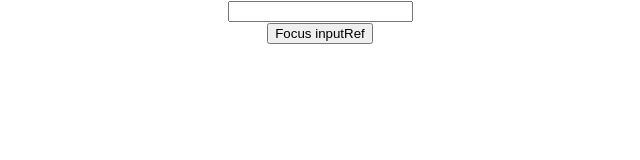
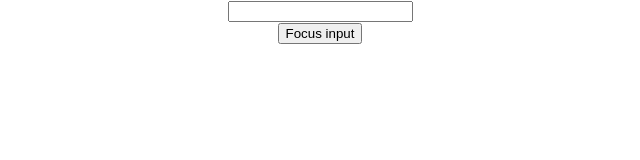
Before and after one commit to Lincy97/React-Tutorials, a React (Create React App) app: page / in a window 1280 px wide. Shown: the top 160 px of the page, without its empty margins (320-960 px from the left). Built offline with nearby package versions, Linux system fonts and the light colour scheme.

Commit message:
Forwarding Refs

```diff
--- a/src/App.js
+++ b/src/App.js
@@ -2,12 +2,14 @@ import logo from './logo.svg';
 import './App.css';
 import RefsDemo from './components/RefsDemo';
 import FocusInput from './components/FocusInput';
+import FRParentInput from './components/FRParentInput';
 
 function App() {
   return (
     <div className="App">
       {/* <RefsDemo/> */}
-      <FocusInput />
+      {/* <FocusInput /> */}
+      <FRParentInput />
     </div>
   );
 }
--- /dev/null
+++ b/src/components/FRInput.js
@@ -0,0 +1,21 @@
+import React from 'react'
+
+// function FRInput() {
+//     return(
+//         <div>
+//             <input type='text' />
+//         </div>
+//     )
+// }
+
+// 4. Child component receive the ref from the parent component and attaches it to the native input element
+const FRInput = React.forwardRef( (props, ref) => {
+    return(
+        <div>
+            {/* 6. The child element is basically forwarding this reference */}
+            <input type='text' ref={ref} />
+        </div>
+    )
+})
+
+export default FRInput
--- /dev/null
+++ b/src/components/FRParentInput.js
@@ -0,0 +1,34 @@
+import React, { Component } from 'react'
+import FRInput from './FRInput'
+
+
+class FRParentInput extends Component {
+
+    constructor(props) {
+        super(props)
+
+        // 1. Parent component create a ref
+        this.inputRef = React.createRef()
+    }
+
+    clickHandler = () => {
+        // 5. Now the parent can directly access this input element using this.inputRef.current
+        // because of using forward ref technique,
+        // inputRef.current = native input element and not the input component instance
+        this.inputRef.current.focus()
+    }
+
+    render() {
+        return(
+            <div>
+                {/* 2. Attach the ref to the child component instance */}
+                {/* 3. The child component sees that ref and tell parent component that
+                he is NOT the guy looking for, want the native element right, let me directly introduce him to you */}
+                <FRInput ref={this.inputRef} />
+                <button onClick={this.clickHandler}>Focus input</button>
+            </div>
+        )
+    }
+}
+
+export default FRParentInput
```
